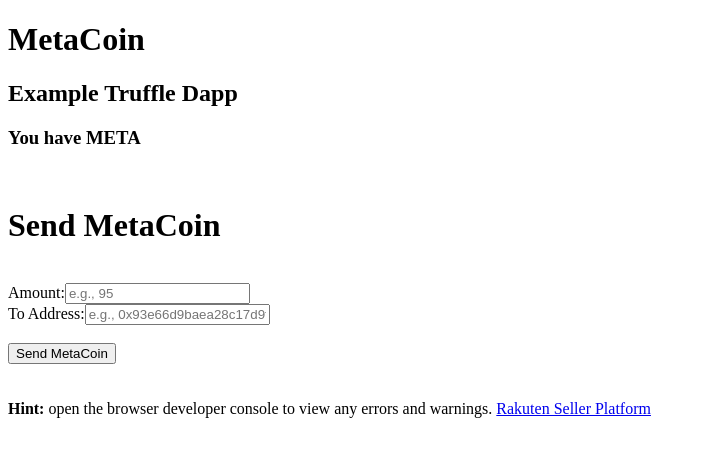
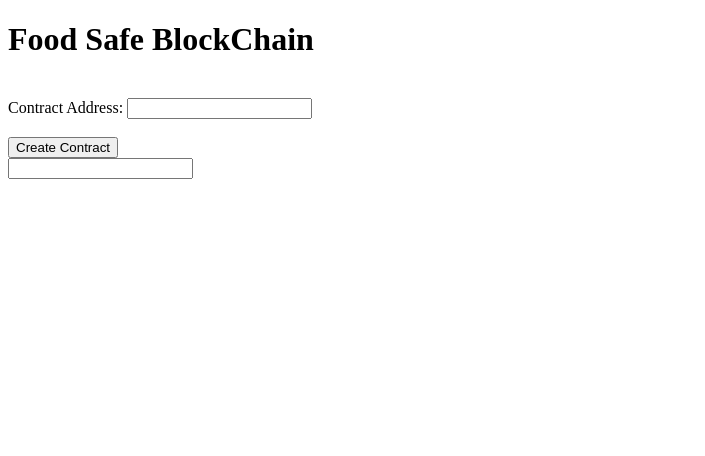
Before and after one commit to ranjeet-floyd/blockchain-hackthon, a website: page app/index.html in a window 1280 px wide. Shown: the whole page, without its empty margins (0-705 px from the left). Drawn offline with Linux system fonts and the light colour scheme; files whose address does not match are found by name.

Commit message:
api call in html

```diff
--- a/app/index.html
+++ b/app/index.html
@@ -6,19 +6,14 @@
   <script src="./app.js"></script>
 </head>
 <body>
-  <h1>MetaCoin</h1>
-  <h2>Example Truffle Dapp</h2>
-  <h3>You have <span class="black"><span id="balance"></span> META</span></h3>
+  <h1>Food Safe BlockChain</h1>
+   <br> <label for="contractAddress">Contract Address: </label>
+   <input type="text" id="contractAddress" />
+   <br>
+   <br>
+   <button id="createContract" onclick="App.createContract()"> Create Contract </button>
+   <br>
 
-  <br>
-  <h1>Send MetaCoin</h1>
-  <br><label for="amount">Amount:</label><input type="text" id="amount" placeholder="e.g., 95"></input>
-  <br><label for="receiver">To Address:</label><input type="text" id="receiver" placeholder="e.g., 0x93e66d9baea28c17d9fc393b53e3fbdd76899dae"></input>
-  <br><br><button id="send" onclick="App.sendCoin()">Send MetaCoin</button>
-  <br><br>
-  <span id="status"></span>
-  <br>
-  <span class="hint"><strong>Hint:</strong> open the browser developer console to view any errors and warnings.</span>
-  <a href="app/seller-register.html">Rakuten Seller Platform </a>
+   <input type="text" id="status" />
 </body>
 </html>
```
